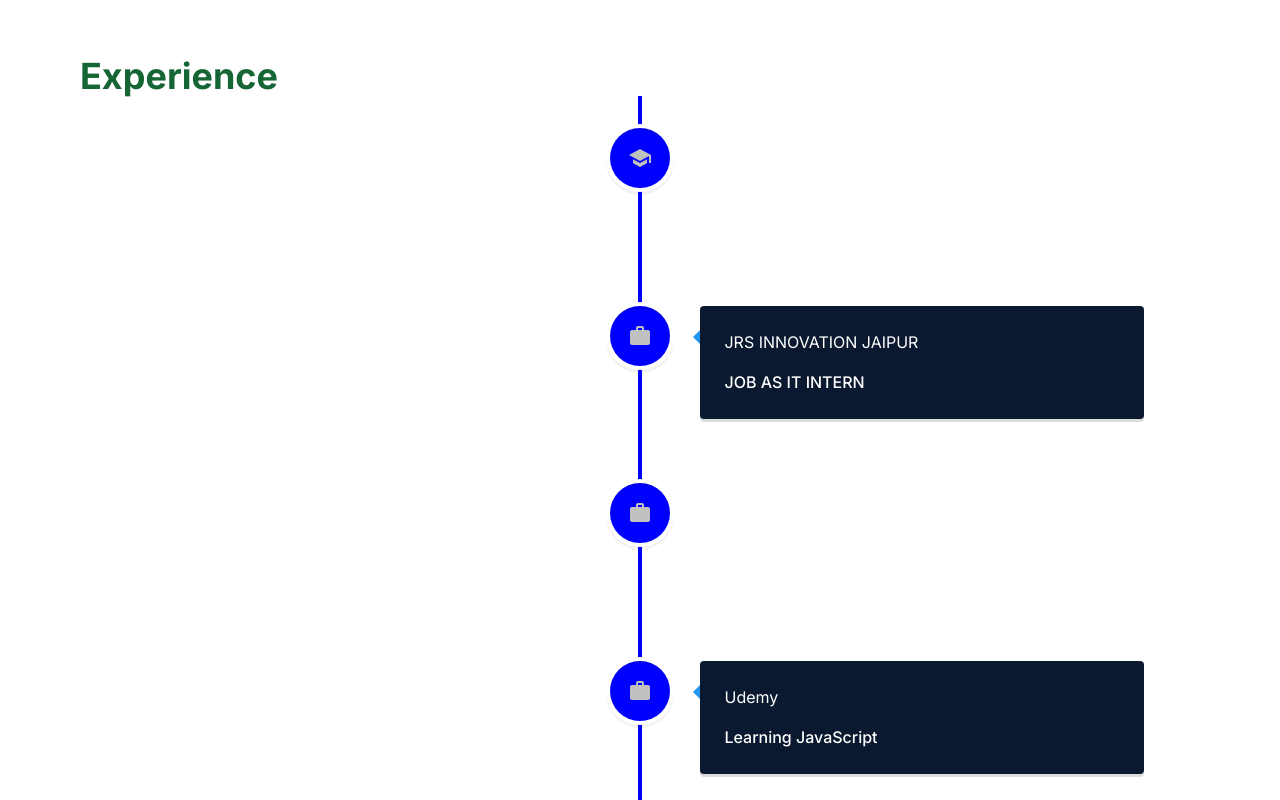
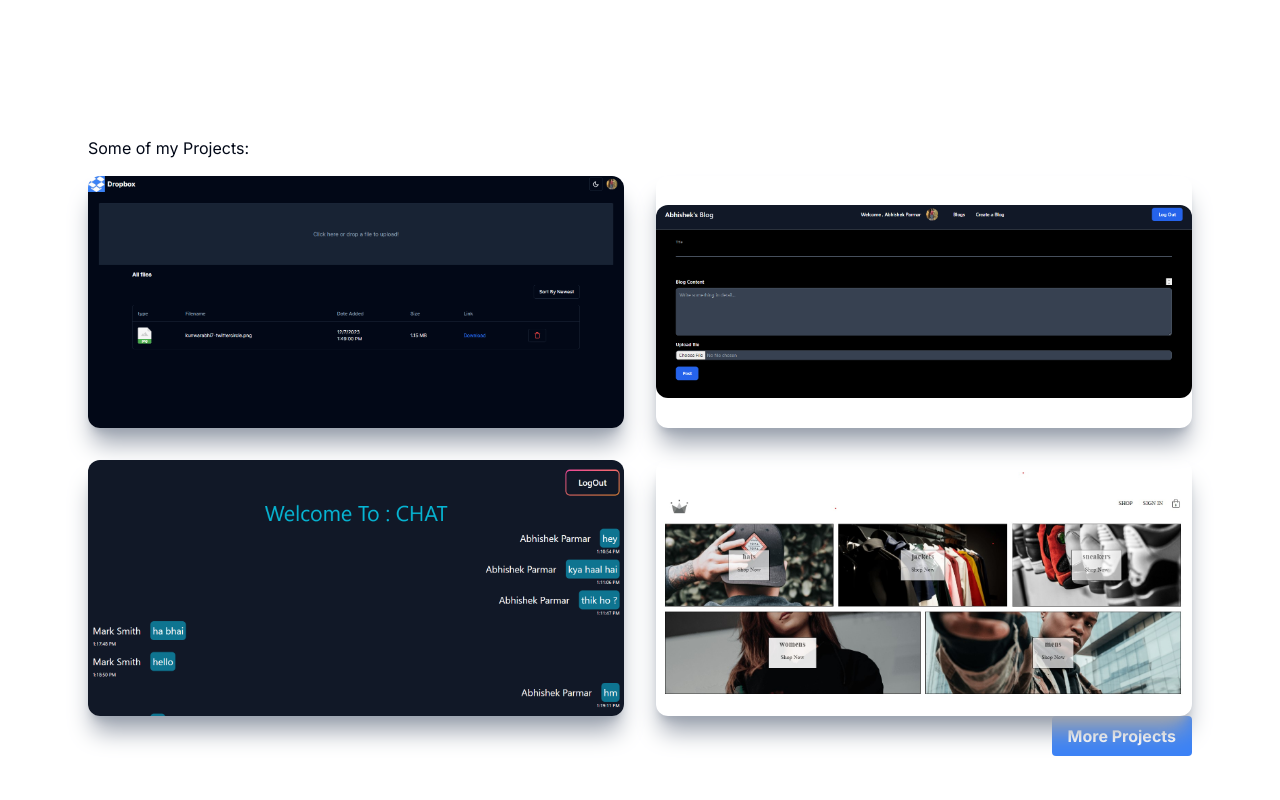
Before and after one commit to kunwarabhi7/portfolio-2024, a Next.js app: page / in a window 1280 px wide. Shown: the part 1340-2140 px from the top of the page. Built offline with nearby package versions, Linux system fonts and the light colour scheme.

Commit message:
added everything

```diff
--- /dev/null
+++ b/app/moreprojects.tsx
@@ -0,0 +1,8 @@
+import { ProjectsList } from "@/components/ProjectsList";
+import ProjectItem from "../components/ProjectItem";
+
+const page = () => {
+  return <div>hey</div>;
+};
+
+export default page;
--- /dev/null
+++ b/app/moreprojects/page.tsx
@@ -0,0 +1,27 @@
+import ProjectItem from "@/components/ProjectItem";
+import { ProjectsList } from "@/components/ProjectsList";
+const Projects = () => {
+  return (
+    <div className="w-full  md:px-20">
+      <div className="max-w-[1240px] mx-auto px-2 py-16 ">
+        <h2 className="py-4  dark:text-white">Some of my Projects:</h2>
+        <div className="grid md:grid-cols-2 gap-8">
+          {ProjectsList.map((project) => {
+            return (
+              <ProjectItem
+                key={project.id}
+                title={project.title}
+                backgroundImg={project.backgroundImg}
+                source={project.source}
+                skill={project.skill}
+                projectUrl={project.projectUrl}
+              />
+            );
+          })}
+        </div>
+      </div>
+    </div>
+  );
+};
+
+export default Projects;
--- a/app/page.tsx
+++ b/app/page.tsx
@@ -1,5 +1,7 @@
+import Contact from "@/components/Contact";
 import Experience from "@/components/Experience";
 import HomeScreen from "@/components/HomeScreen";
+import Projects from "@/components/Projects";
 import Skills from "@/components/Skills";
 
 export default function Home() {
@@ -7,7 +9,9 @@ export default function Home() {
     <main>
       <HomeScreen />
       <Skills />
+      <Projects />
       <Experience />
+      <Contact />
     </main>
   );
 }
--- /dev/null
+++ b/components/Contact.tsx
@@ -0,0 +1,48 @@
+const Contact = () => {
+  return (
+    <div
+      id="contact"
+      className="w-full h-full  flex justify-center items-center p-4"
+    >
+      <form
+        method="POST"
+        action="https://getform.io/f/36934eea-ca66-4590-ac83-76f4b0348cf3"
+        className="flex flex-col max-w-[600px] w-full"
+      >
+        <div className="pb-8">
+          <p className="text-4xl font-bold inline border-b-4 border-blue-600 text-green-800  dark:text-gray-300">
+            Contact
+          </p>
+          <p className="dark:text-gray-300 text-green-800 py-4 pt-4">
+            {" "}
+            Submit the form below or mail me an myemail - iamdevabhi@gmail.com.{" "}
+          </p>
+        </div>
+        <input
+          className=" bg-blue-800  text-gray-300  p-2"
+          type="text"
+          placeholder="Name"
+          name="name"
+        />
+        <input
+          className="my-4 p-2  bg-blue-800 text-gray-300"
+          type="email"
+          placeholder="Email"
+          name="email"
+        />
+        <textarea
+          className=" p-2 bg-blue-800 w-full  text-gray-300"
+          name="message "
+          rows="10"
+          placeholder="Message"
+        ></textarea>
+        <button className="text-white border-2 hover:bg-blue-600 hover:border-blue-600 px-4 py-3 my-8 mx-auto flex items-center">
+          {" "}
+          Collaborate
+        </button>
+      </form>
+    </div>
+  );
+};
+
+export default Contact;
--- /dev/null
+++ b/components/ProjectItem.tsx
@@ -0,0 +1,42 @@
+import Image from "next/image";
+import Link from "next/link";
+
+const ProjectItem = ({
+  title,
+  backgroundImg,
+  skill,
+  projectUrl,
+  key,
+  source,
+}: any) => {
+  return (
+    <div
+      key={key}
+      className="relative flex items-center justify-center h-auto w-full shadow-xl shadow-gray-400 rounded-xl group hover:bg-gradient-to-r from-[#5651e5] to-[#709dff]"
+    >
+      <Image
+        className="rounded-xl group-hover:opacity-10"
+        src={backgroundImg}
+        alt="/"
+      />
+      <div className="hidden group-hover:block absolute top-[50%] left-[50%] translate-x-[-50%] translate-y-[-50%]">
+        <h3 className=" text-white tracking-wider text-center">{title}</h3>
+        <p className="pb-4 pt-2 text-white text-center">{skill}</p>
+        <div className="flex justify-between">
+          <Link href={projectUrl}>
+            <p className="text-center py-3 px-4  rounded-lg bg-white text-gray-700 font-bold  cursor-pointer">
+              Demo
+            </p>
+          </Link>
+          <Link href={source}>
+            <p className="text-center py-3 px-4 rounded-lg bg-white text-gray-700 font-bold  cursor-pointer">
+              GitHub
+            </p>
+          </Link>
+        </div>
+      </div>
+    </div>
+  );
+};
+
+export default ProjectItem;
--- /dev/null
+++ b/components/Projects.tsx
@@ -0,0 +1,36 @@
+import Link from "next/link";
+import ProjectItem from "./ProjectItem";
+import { ProjectsList } from "./ProjectsList";
+
+const Projects = () => {
+  return (
+    <div id="projects" className="w-full  md:px-20">
+      <div className="max-w-[1240px] mx-auto px-2 py-16 ">
+        <h2 className="py-4  dark:text-white">Some of my Projects:</h2>
+        <div className="grid md:grid-cols-2 gap-8">
+          {ProjectsList.slice(0, 4).map((project) => {
+            return (
+              <ProjectItem
+                key={project?.id}
+                title={project.title}
+                backgroundImg={project.backgroundImg}
+                source={project.source}
+                skill={project.skill}
+                projectUrl={project.projectUrl}
+              />
+            );
+          })}
+        </div>
+        <div className="flex justify-end">
+          <Link href="/moreprojects">
+            <button className="bg-blue-500 hover:bg-blue-700 text-white font-bold py-2 px-4 rounded">
+              More Projects
+            </button>
+          </Link>
+        </div>
+      </div>
+    </div>
+  );
+};
+
+export default Projects;
--- /dev/null
+++ b/components/ProjectsList.tsx
@@ -0,0 +1,111 @@
+import Shop from "../app/public/assets/shop.jpg";
+import quote from "../app/public/assets/quote.jpg";
+import image from "../app/public/assets/imagesearch.jpg";
+import video from "../app/public/assets/videosearch.jpg";
+import cab from "../app/public/assets/cab.png";
+import dropbox from "../app/public/assets/dropbox.png";
+import foodieapp from "../app/public/assets/foodie.jpg";
+import blog from "../app/public/assets/blog.jpg";
+import chat from "../app/public/assets/Chat.png";
+// import yt from '../app/public/assets/youtubeV2.png'
+import uber from "../app/public/assets/uber.png";
+import Todo from "../app/public/assets/Todo.png";
+
+export const ProjectsList = [
+  {
+    id: 1,
+    title: "Dropbox CLONE",
+    backgroundImg: dropbox,
+    skill: "NEXT14 , Google FIREBASE,TailwindCSS ,ShadCn,ClerkAUTH ",
+    source: "https://github.com/kunwarabhi7/dropbox",
+    projectUrl: "https://dropboxclonee.vercel.app/",
+  },
+  {
+    id: 2,
+    title: "NEXTJS BLOG",
+    backgroundImg: cab,
+    skill: "NEXTJS , Google FIREBASE,TailwindCSS ",
+    source: "https://github.com/kunwarabhi7/blogNextJS",
+    projectUrl: "https://meabhishekblog.vercel.app/",
+  },
+  {
+    id: 3,
+    title: "NEXTJS CHATAPP",
+    backgroundImg: chat,
+    skill: "NEXTJS , Google FIREBASE,TailwindCSS ",
+    source: "https://github.com/kunwarabhi7/chatAppNextJS",
+    projectUrl: "http://abhimessage.vercel.app/",
+  },
+  {
+    id: 4,
+    title: "ECommerce Website",
+    backgroundImg: Shop,
+    skill: "React.js , Google FIREBASE , CSS ",
+    source: "https://github.com/kunwarabhi7/shop",
+    projectUrl: "https://shop-devabhi7.vercel.app/",
+  },
+  {
+    id: 5,
+    title: "Random Quote Generator",
+    backgroundImg: quote,
+    skill: "HTML,CSS,JavaScript",
+    source: "https://github.com/kunwarabhi7/quoteGenerator",
+    projectUrl: "https://abhiquotegenerator.vercel.app/",
+  },
+  {
+    id: 6,
+    title: "Video Search App",
+    backgroundImg: video,
+    skill: "React.js,YouTubeAPI",
+    source: "https://github.com/kunwarabhi7/youtube",
+    projectUrl: "https://youtube-abhishek.vercel.app/",
+  },
+  {
+    id: 7,
+    title: "Image Search App",
+    backgroundImg: image,
+    skill: "React.js,unSplashAPI",
+    source: "https://github.com/kunwarabhi7/imagesearch",
+    projectUrl: "https://pics-abhishek.vercel.app/",
+  },
+
+  {
+    id: 8,
+    title: "Restaurant App",
+    backgroundImg: foodieapp,
+    skill: "React.js, FIREBASE,CSS ",
+    source: "https://github.com/kunwarabhi7/resturentapp/",
+    projectUrl: "https://myfoodieapp.vercel.app/",
+  },
+  {
+    id: 9,
+    title: "Blog App",
+    backgroundImg: blog,
+    skill: "React.js, FIREBASE,CSS ",
+    source: "https://github.com/kunwarabhi7/blog",
+    projectUrl: "https://abhi7blog.vercel.app/",
+  },
+  {
+    id: 10,
+    title: "Uber Eats Clone",
+    backgroundImg: uber,
+    skill: "React.js, TailwindCSS ",
+    source: "https://github.com/kunwarabhi7/ubereat",
+    projectUrl: "https://ubereat.vercel.app/",
+  },
+  {
+    id: 11,
+    title: "Todo App",
+    backgroundImg: Todo,
+    skill: "NEXTJS, TailwindCSS,Google Firebase ",
+    source: "https://github.com/kunwarabhi7/todoNextjs",
+    projectUrl: "https://abhitodo.vercel.app/",
+  },
+  // {
+  //     title: 'YouTube Clone App',
+  //     backgroundImg: yt2,
+  //     skill: 'NextJS, RapidAPI,TailwindCSS ',
+  //     source: 'https://github.com/kunwarabhi7/YouTubeV2',
+  //     projectUrl: "https://youtubev2.vercel.app/"
+  // },
+];
```
